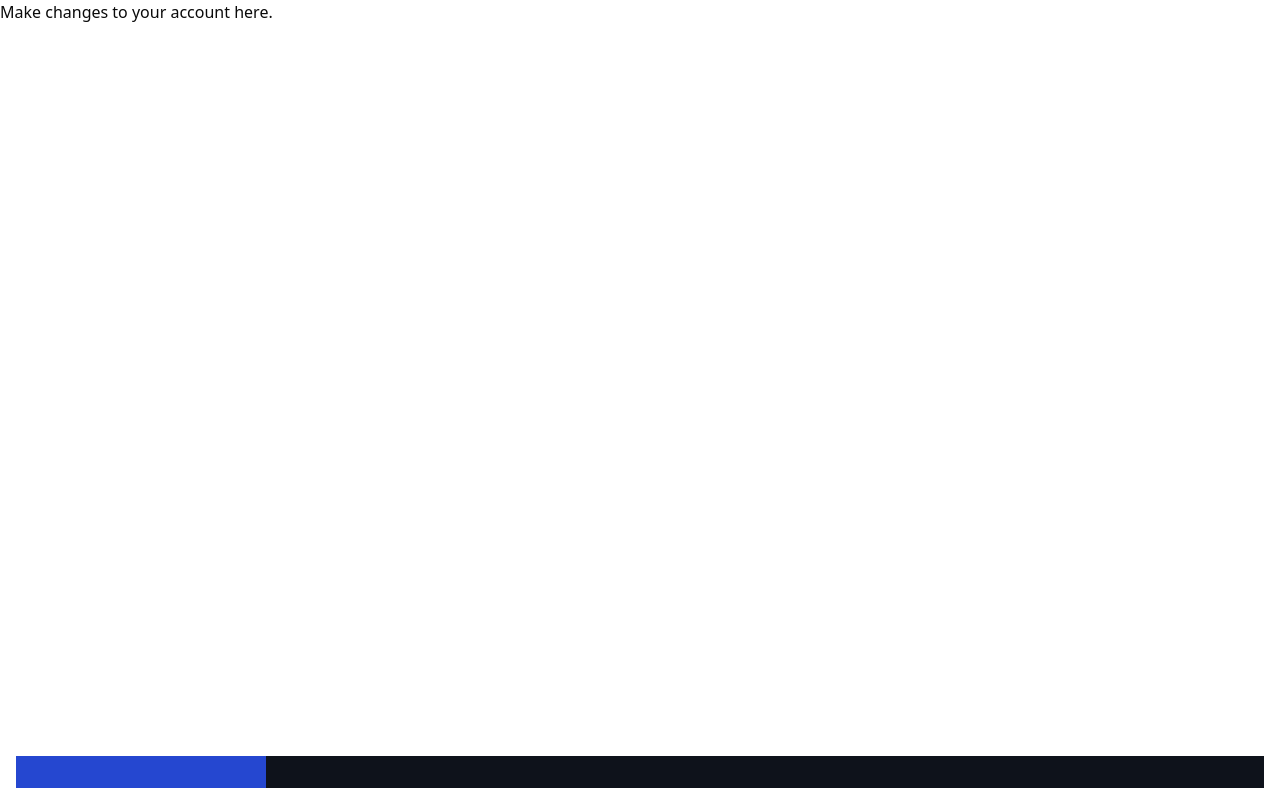
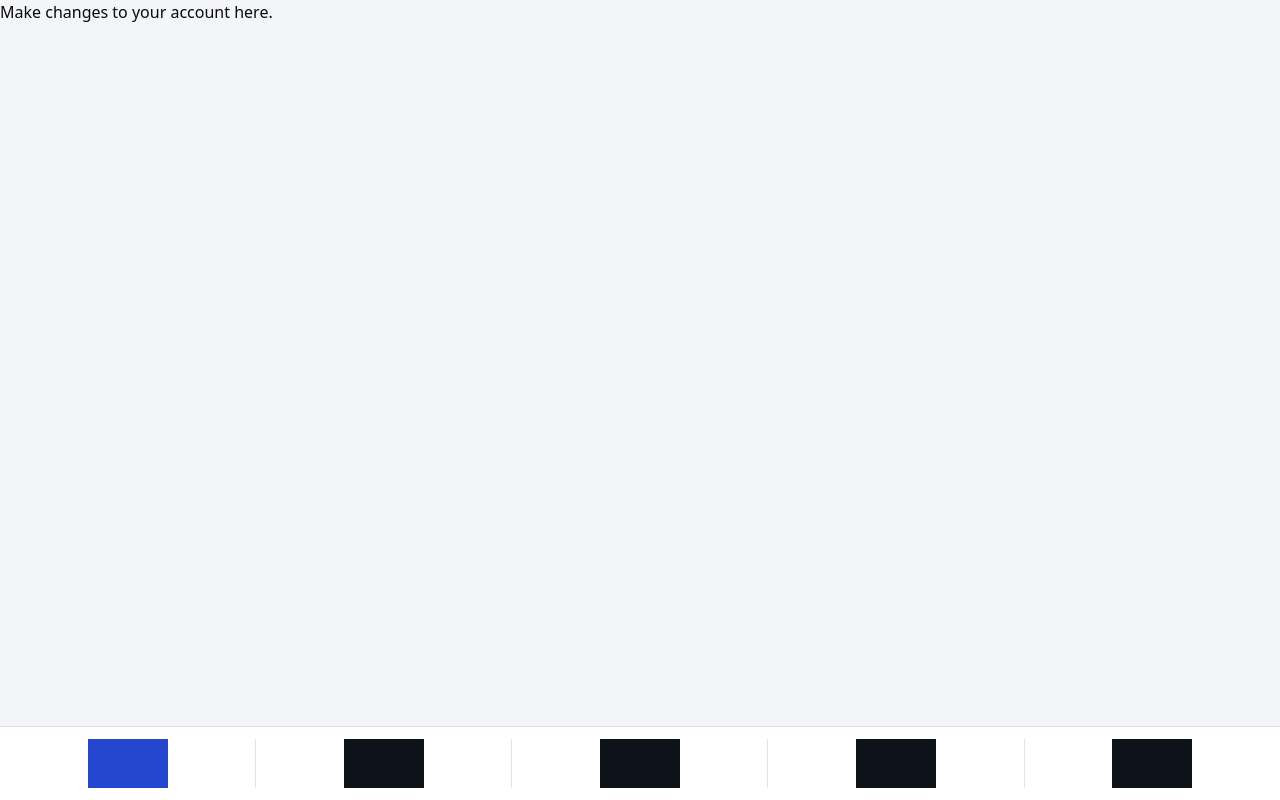
Before and after one commit to dbslapitan/notes-app, a Next.js app: page /preview in a window 1280 px wide. Built offline with nearby package versions, Linux system fonts and the light colour scheme.

Commit message:
finish design of tab list on tablet

```diff
--- a/src/app/layout.tsx
+++ b/src/app/layout.tsx
@@ -25,7 +25,7 @@ export default function RootLayout({
 }>) {
   return (
     <html className="h-full" lang="en" suppressHydrationWarning>
-      <body className="h-full">
+      <body className="h-full bg-neutral-100">
         <Providers defaultTheme="DIrk">
           {children}
         </Providers>
--- a/src/app/preview/page.tsx
+++ b/src/app/preview/page.tsx
@@ -7,12 +7,12 @@ export default async function Page() {
   return (
     <>
       <Tabs defaultValue="home" className="h-full gap-0">
-        <TabsList className="order-1 w-full bg-neutral-0 px-4 py-3 h-fit">
+        <TabsList className="order-1 w-full bg-neutral-0 px-4 py-3 h-fit rounded-none border-t-neutral-200 border-t md:px-0 md:py-3">
           {
             tabs.map(tab => {
               return(
-                <div key={tab.value} className="w-full h-8 text-center">
-                  <TabsTrigger value={tab.value} className={`relative w-full h-full p-0 rounded-1 data-[state=active]:shadow-none data-[state=active]:bg-blue-50 before:cotent-[" "] before:absolute before:top-0 before:left-0 before:w-full before:h-full ${tab.class} before:bg-neutral-950 before:[mask-position:center] before:[mask-repeat:no-repeat] data-[state=active]:before:bg-blue-700`}>
+                <div key={tab.value} className="w-full h-8 text-center md:h-12.25 md:border-r md:border-r-neutral-200 md:last:border-0">
+                  <TabsTrigger value={tab.value} className={`relative w-full h-full p-0 rounded-1 data-[state=active]:shadow-none data-[state=active]:bg-blue-50 before:cotent-[" "] before:absolute before:top-0 before:left-0 before:w-full before:h-full ${tab.class} before:bg-neutral-950 before:[mask-position:center] before:[mask-repeat:no-repeat] data-[state=active]:before:bg-blue-700 md:w-20`}>
 
                   </TabsTrigger>
                 </div>
```
